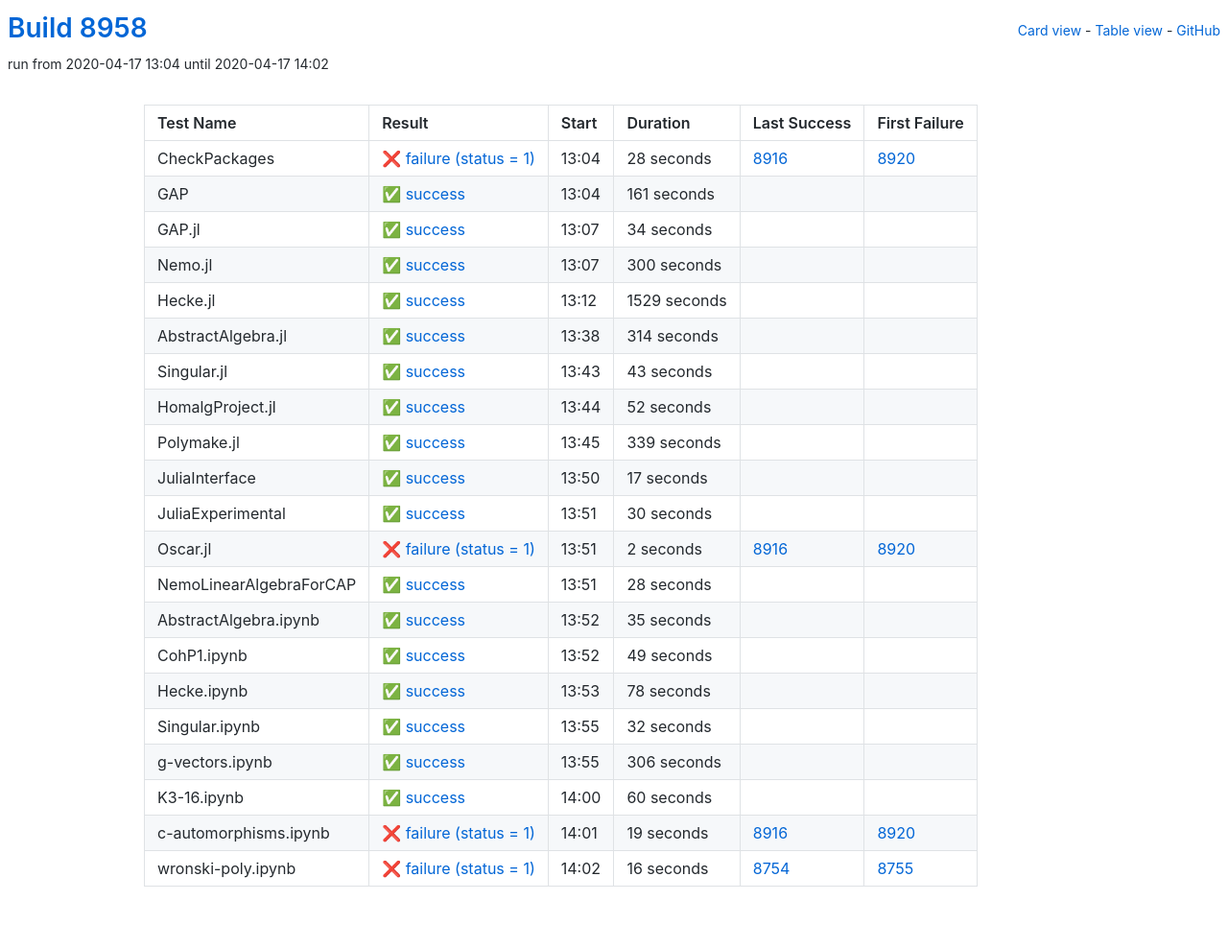
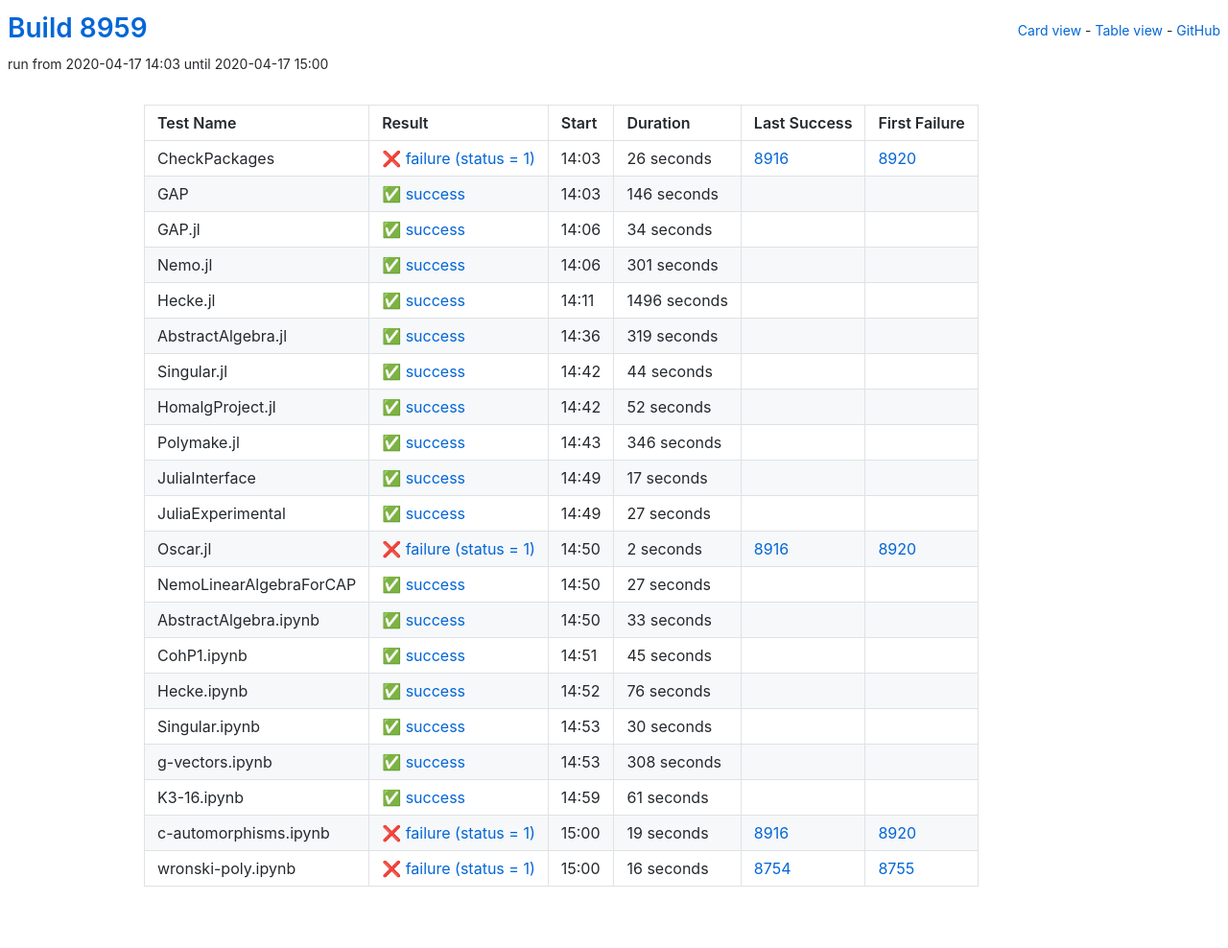
Before and after one commit to oscar-system/oscar-ci-status, a Jekyll site: the page built from table.html, in a window 1280 px wide. Shown: the whole page at 96% size. Built offline with Jekyll 4.4.1, drawn with Linux system fonts in a browser that asks for light colours.

Commit message:
Build 8959

```diff
--- a/_data/ci.yml
+++ b/_data/ci.yml
@@ -1,27 +1,27 @@
-build: 8958
-build_url: https://oscarci.mathematik.uni-kl.de/job/oscar/8958/
+build: 8959
+build_url: https://oscarci.mathematik.uni-kl.de/job/oscar/8959/
 job: oscar
 tests:
-- duration: 28
+- duration: 26
   exitcode: 1
   first_failure: 8920
   first_failure_url: https://oscarci.mathematik.uni-kl.de/job/oscar/8920/
   last_success: 8916
   last_success_url: https://oscarci.mathematik.uni-kl.de/job/oscar/8916/
-  log: https://oscarci.mathematik.uni-kl.de/job/oscar/8958/artifact/logs/build-8958/CheckPackages.log
+  log: https://oscarci.mathematik.uni-kl.de/job/oscar/8959/artifact/logs/build-8959/CheckPackages.log
   name: CheckPackages
-  start: 2020-04-17 13:04
+  start: 2020-04-17 14:03
   status: failure
   success: false
-- duration: 161
+- duration: 146
   exitcode: 0
   first_failure: false
   first_failure_url: null
   last_success: false
   last_success_url: null
-  log: https://oscarci.mathematik.uni-kl.de/job/oscar/8958/artifact/logs/build-8958/GAP.log
+  log: https://oscarci.mathematik.uni-kl.de/job/oscar/8959/artifact/logs/build-8959/GAP.log
   name: GAP
-  start: 2020-04-17 13:04
+  start: 2020-04-17 14:03
   status: success
   success: true
 - duration: 34
@@ -30,53 +30,53 @@
   first_failure_url: null
   last_success: false
   last_success_url: null
-  log: https://oscarci.mathematik.uni-kl.de/job/oscar/8958/artifact/logs/build-8958/GAP.jl.log
+  log: https://oscarci.mathematik.uni-kl.de/job/oscar/8959/artifact/logs/build-8959/GAP.jl.log
   name: GAP.jl
-  start: 2020-04-17 13:07
+  start: 2020-04-17 14:06
   status: success
   success: true
-- duration: 300
+- duration: 301
   exitcode: 0
   first_failure: false
   first_failure_url: null
   last_success: false
   last_success_url: null
-  log: https://oscarci.mathematik.uni-kl.de/job/oscar/8958/artifact/logs/build-8958/Nemo.jl.log
+  log: https://oscarci.mathematik.uni-kl.de/job/oscar/8959/artifact/logs/build-8959/Nemo.jl.log
   name: Nemo.jl
-  start: 2020-04-17 13:07
+  start: 2020-04-17 14:06
   status: success
   success: true
-- duration: 1529
+- duration: 1496
   exitcode: 0
   first_failure: false
   first_failure_url: null
   last_success: false
   last_success_url: null
-  log: https://oscarci.mathematik.uni-kl.de/job/oscar/8958/artifact/logs/build-8958/Hecke.jl.log
+  log: https://oscarci.mathematik.uni-kl.de/job/oscar/8959/artifact/logs/build-8959/Hecke.jl.log
   name: Hecke.jl
-  start: 2020-04-17 13:12
+  start: 2020-04-17 14:11
   status: success
   success: true
-- duration: 314
+- duration: 319
   exitcode: 0
   first_failure: false
   first_failure_url: null
   last_success: false
   last_success_url: null
-  log: https://oscarci.mathematik.uni-kl.de/job/oscar/8958/artifact/logs/build-8958/AbstractAlgebra.jl.log
+  log: https://oscarci.mathematik.uni-kl.de/job/oscar/8959/artifact/logs/build-8959/AbstractAlgebra.jl.log
   name: AbstractAlgebra.jl
-  start: 2020-04-17 13:38
+  start: 2020-04-17 14:36
   status: success
   success: true
-- duration: 43
+- duration: 44
   exitcode: 0
   first_failure: false
   first_failure_url: null
   last_success: false
   last_success_url: null
-  log: https://oscarci.mathematik.uni-kl.de/job/oscar/8958/artifact/logs/build-8958/Singular.jl.log
+  log: https://oscarci.mathematik.uni-kl.de/job/oscar/8959/artifact/logs/build-8959/Singular.jl.log
   name: Singular.jl
-  start: 2020-04-17 13:43
+  start: 2020-04-17 14:42
   status: success
   success: true
 - duration: 52
@@ -85,20 +85,20 @@
   first_failure_url: null
   last_success: false
   last_success_url: null
-  log: https://oscarci.mathematik.uni-kl.de/job/oscar/8958/artifact/logs/build-8958/HomalgProject.jl.log
+  log: https://oscarci.mathematik.uni-kl.de/job/oscar/8959/artifact/logs/build-8959/HomalgProject.jl.log
   name: HomalgProject.jl
-  start: 2020-04-17 13:44
+  start: 2020-04-17 14:42
   status: success
   success: true
-- duration: 339
+- duration: 346
   exitcode: 0
   first_failure: false
   first_failure_url: null
   last_success: false
   last_success_url: null
-  log: https://oscarci.mathematik.uni-kl.de/job/oscar/8958/artifact/logs/build-8958/Polymake.jl.log
+  log: https://oscarci.mathematik.uni-kl.de/job/oscar/8959/artifact/logs/build-8959/Polymake.jl.log
   name: Polymake.jl
-  start: 2020-04-17 13:45
+  start: 2020-04-17 14:43
   status: success
   success: true
 - duration: 17
@@ -107,9 +107,75 @@
   first_failure_url: null
   last_success: false
   last_success_url: null
-  log: https://oscarci.mathematik.uni-kl.de/job/oscar/8958/artifact/logs/build-8958/JuliaInterface.log
+  log: https://oscarci.mathematik.uni-kl.de/job/oscar/8959/artifact/logs/build-8959/JuliaInterface.log
   name: JuliaInterface
-  start: 2020-04-17 13:50
+  start: 2020-04-17 14:49
+  status: success
+  success: true
+- duration: 27
+  exitcode: 0
+  first_failure: false
+  first_failure_url: null
+  last_success: false
+  last_success_url: null
+  log: https://oscarci.mathematik.uni-kl.de/job/oscar/8959/artifact/logs/build-8959/JuliaExperimental.log
+  name: JuliaExperimental
+  start: 2020-04-17 14:49
+  status: success
+  success: true
+- duration: 2
+  exitcode: 1
+  first_failure: 8920
+  first_failure_url: https://oscarci.mathematik.uni-kl.de/job/oscar/8920/
+  last_success: 8916
+  last_success_url: https://oscarci.mathematik.uni-kl.de/job/oscar/8916/
+  log: https://oscarci.mathematik.uni-kl.de/job/oscar/8959/artifact/logs/build-8959/Oscar.jl.log
+  name: Oscar.jl
+  start: 2020-04-17 14:50
+  status: failure
+  success: false
+- duration: 27
+  exitcode: 0
+  first_failure: false
+  first_failure_url: null
+  last_success: false
+  last_success_url: null
+  log: https://oscarci.mathematik.uni-kl.de/job/oscar/8959/artifact/logs/build-8959/NemoLinearAlgebraForCAP.log
+  name: NemoLinearAlgebraForCAP
+  start: 2020-04-17 14:50
+  status: success
+  success: true
+- duration: 33
+  exitcode: 0
+  first_failure: false
+  first_failure_url: null
+  last_success: false
+  last_success_url: null
+  log: https://oscarci.mathematik.uni-kl.de/job/oscar/8959/artifact/logs/build-8959/AbstractAlgebra.ipynb.log
+  name: AbstractAlgebra.ipynb
+  start: 2020-04-17 14:50
+  status: success
+  success: true
+- duration: 45
+  exitcode: 0
+  first_failure: false
+  first_failure_url: null
+  last_success: false
+  last_success_url: null
+  log: https://oscarci.mathematik.uni-kl.de/job/oscar/8959/artifact/logs/build-8959/CohP1.ipynb.log
+  name: CohP1.ipynb
+  start: 2020-04-17 14:51
+  status: success
+  success: true
+- duration: 76
+  exitcode: 0
+  first_failure: false
+  first_failure_url: null
+  last_success: false
+  last_success_url: null
+  log: https://oscarci.mathematik.uni-kl.de/job/oscar/8959/artifact/logs/build-8959/Hecke.ipynb.log
+  name: Hecke.ipynb
+  start: 2020-04-17 14:52
   status: success
   success: true
 - duration: 30
@@ -118,97 +184,31 @@
   first_failure_url: null
   last_success: false
   last_success_url: null
-  log: https://oscarci.mathematik.uni-kl.de/job/oscar/8958/artifact/logs/build-8958/JuliaExperimental.log
-  name: JuliaExperimental
-  start: 2020-04-17 13:51
+  log: https://oscarci.mathematik.uni-kl.de/job/oscar/8959/artifact/logs/build-8959/Singular.ipynb.log
+  name: Singular.ipynb
+  start: 2020-04-17 14:53
   status: success
   success: true
-- duration: 2
-  exitcode: 1
-  first_failure: 8920
-  first_failure_url: https://oscarci.mathematik.uni-kl.de/job/oscar/8920/
-  last_success: 8916
-  last_success_url: https://oscarci.mathematik.uni-kl.de/job/oscar/8916/
-  log: https://oscarci.mathematik.uni-kl.de/job/oscar/8958/artifact/logs/build-8958/Oscar.jl.log
-  name: Oscar.jl
-  start: 2020-04-17 13:51
-  status: failure
-  success: false
-- duration: 28
+- duration: 308
   exitcode: 0
   first_failure: false
   first_failure_url: null
   last_success: false
   last_success_url: null
-  log: https://oscarci.mathematik.uni-kl.de/job/oscar/8958/artifact/logs/build-8958/NemoLinearAlgebraForCAP.log
-  name: NemoLinearAlgebraForCAP
-  start: 2020-04-17 13:51
+  log: https://oscarci.mathematik.uni-kl.de/job/oscar/8959/artifact/logs/build-8959/g-vectors.ipynb.log
+  name: g-vectors.ipynb
+  start: 2020-04-17 14:53
   status: success
   success: true
-- duration: 35
+- duration: 61
   exitcode: 0
   first_failure: false
   first_failure_url: null
   last_success: false
   last_success_url: null
-  log: https://oscarci.mathematik.uni-kl.de/job/oscar/8958/artifact/logs/build-8958/AbstractAlgebra.ipynb.log
-  name: AbstractAlgebra.ipynb
-  start: 2020-04-17 13:52
-  status: success
-  success: true
-- duration: 49
-  exitcode: 0
-  first_failure: false
-  first_failure_url: null
-  last_success: false
-  last_success_url: null
-  log: https://oscarci.mathematik.uni-kl.de/job/oscar/8958/artifact/logs/build-8958/CohP1.ipynb.log
-  name: CohP1.ipynb
-  start: 2020-04-17 13:52
-  status: success
-  success: true
-- duration: 78
-  exitcode: 0
-  first_failure: false
-  first_failure_url: null
-  last_success: false
-  last_success_url: null
-  log: https://oscarci.mathematik.uni-kl.de/job/oscar/8958/artifact/logs/build-8958/Hecke.ipynb.log
-  name: Hecke.ipynb
-  start: 2020-04-17 13:53
-  status: success
-  success: true
-- duration: 32
-  exitcode: 0
-  first_failure: false
-  first_failure_url: null
-  last_success: false
-  last_success_url: null
-  log: https://oscarci.mathematik.uni-kl.de/job/oscar/8958/artifact/logs/build-8958/Singular.ipynb.log
-  name: Singular.ipynb
-  start: 2020-04-17 13:55
-  status: success
-  success: true
-- duration: 306
-  exitcode: 0
-  first_failure: false
-  first_failure_url: null
-  last_success: false
-  last_success_url: null
-  log: https://oscarci.mathematik.uni-kl.de/job/oscar/8958/artifact/logs/build-8958/g-vectors.ipynb.log
-  name: g-vectors.ipynb
-  start: 2020-04-17 13:55
-  status: success
-  success: true
-- duration: 60
-  exitcode: 0
-  first_failure: false
-  first_failure_url: null
-  last_success: false
-  last_success_url: null
-  log: https://oscarci.mathematik.uni-kl.de/job/oscar/8958/artifact/logs/build-8958/K3-16.ipynb.log
+  log: https://oscarci.mathematik.uni-kl.de/job/oscar/8959/artifact/logs/build-8959/K3-16.ipynb.log
   name: K3-16.ipynb
-  start: 2020-04-17 14:00
+  start: 2020-04-17 14:59
   status: success
   success: true
 - duration: 19
@@ -217,9 +217,9 @@
   first_failure_url: https://oscarci.mathematik.uni-kl.de/job/oscar/8920/
   last_success: 8916
   last_success_url: https://oscarci.mathematik.uni-kl.de/job/oscar/8916/
-  log: https://oscarci.mathematik.uni-kl.de/job/oscar/8958/artifact/logs/build-8958/c-automorphisms.ipynb.log
+  log: https://oscarci.mathematik.uni-kl.de/job/oscar/8959/artifact/logs/build-8959/c-automorphisms.ipynb.log
   name: c-automorphisms.ipynb
-  start: 2020-04-17 14:01
+  start: 2020-04-17 15:00
   status: failure
   success: false
 - duration: 16
@@ -228,8 +228,8 @@
   first_failure_url: https://oscarci.mathematik.uni-kl.de/job/oscar/8755/
   last_success: 8754
   last_success_url: https://oscarci.mathematik.uni-kl.de/job/oscar/8754/
-  log: https://oscarci.mathematik.uni-kl.de/job/oscar/8958/artifact/logs/build-8958/wronski-poly.ipynb.log
+  log: https://oscarci.mathematik.uni-kl.de/job/oscar/8959/artifact/logs/build-8959/wronski-poly.ipynb.log
   name: wronski-poly.ipynb
-  start: 2020-04-17 14:02
+  start: 2020-04-17 15:00
   status: failure
   success: false
```
Also changed, not shown: README.md.
